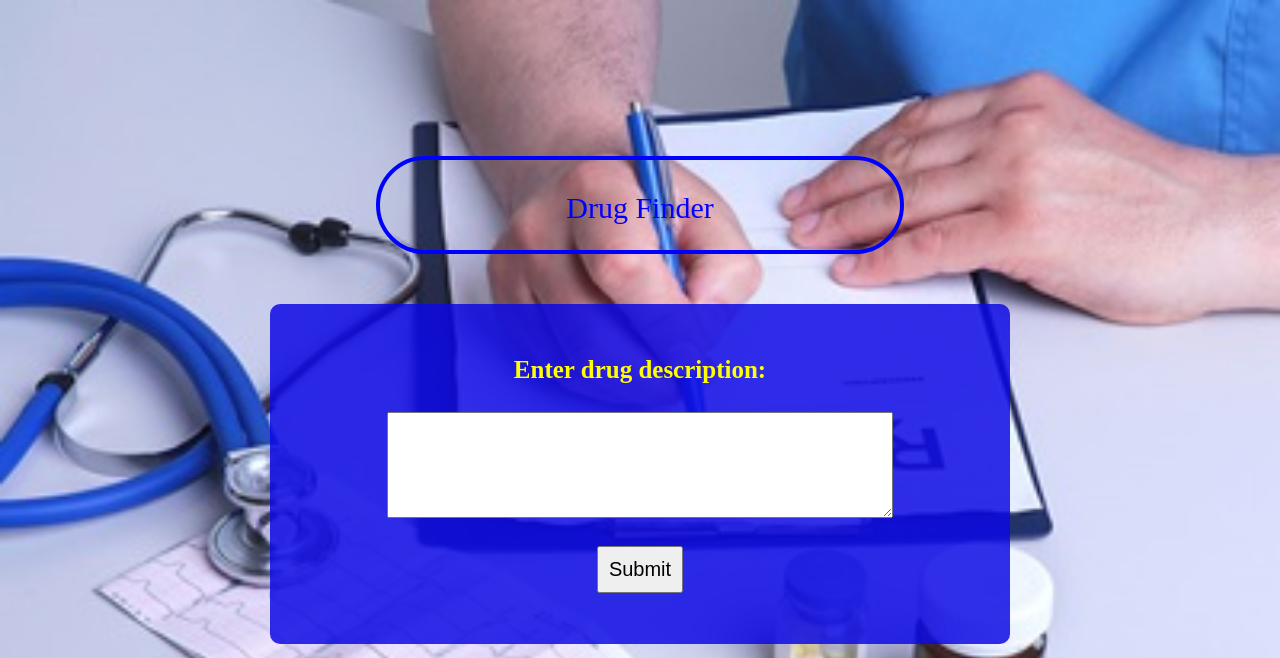
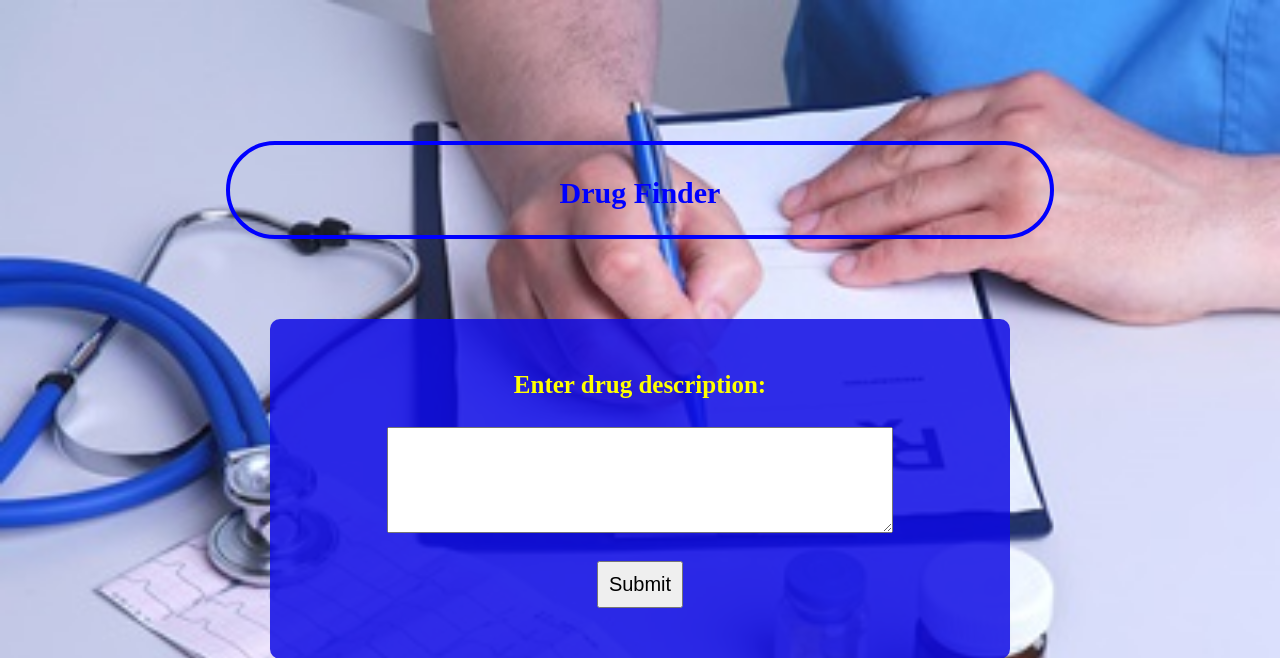
Before and after one commit to NasrinRipa/drug-finder, a Flask app: page / in a window 1280 px wide. Shown: the top 658 px of the page. Run offline with Flask 2, Linux system fonts and the light colour scheme.

Commit message:
Update index.html 8

```diff
--- a/templates/index.html
+++ b/templates/index.html
@@ -21,6 +21,7 @@
             display: flex;
             justify-content: center;
             align-items: center;
+            font-weight: bold; /* Bold text */
             font-size: 30px;
             height: 5ch;
             color: blue; /* Blue font color */
@@ -30,9 +31,9 @@
             border: 4px solid blue; /* Border around the header */
             padding: 10px; /* Padding inside the header container */
             text-align: center; /* Center-align text inside the container */
-            margin-bottom: 50px; /* Added margin at the bottom of the header container */
+            margin-bottom: 80px; /* Added margin at the bottom of the header container */
             border-radius: 50px; /* Capsule-like shape with a specific radius */
-            width: 500px; /* Adjust the width as needed */
+            width: 800px; /* Adjust the width as needed */
             height: 70px; /* Adjust the height as needed */
             overflow: hidden; /* Ensure the content is within the capsule shape */
         }
```
